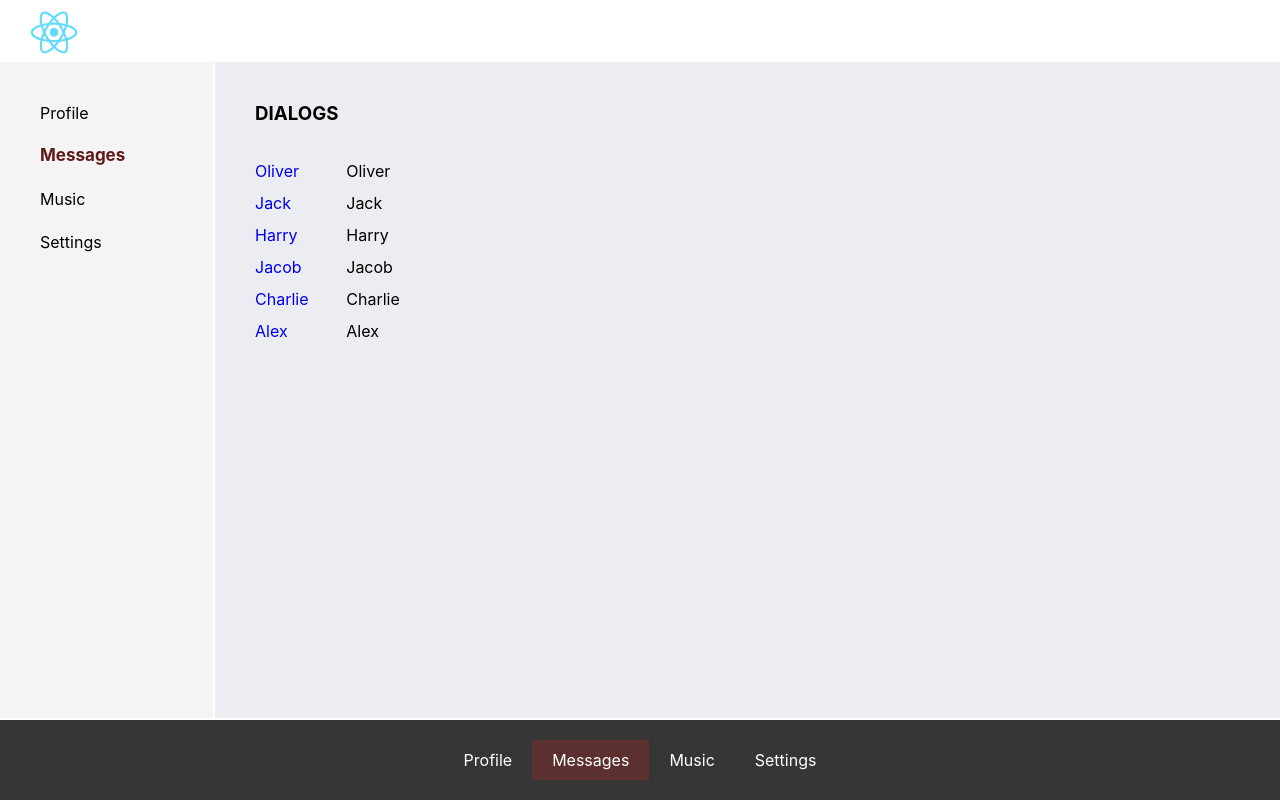
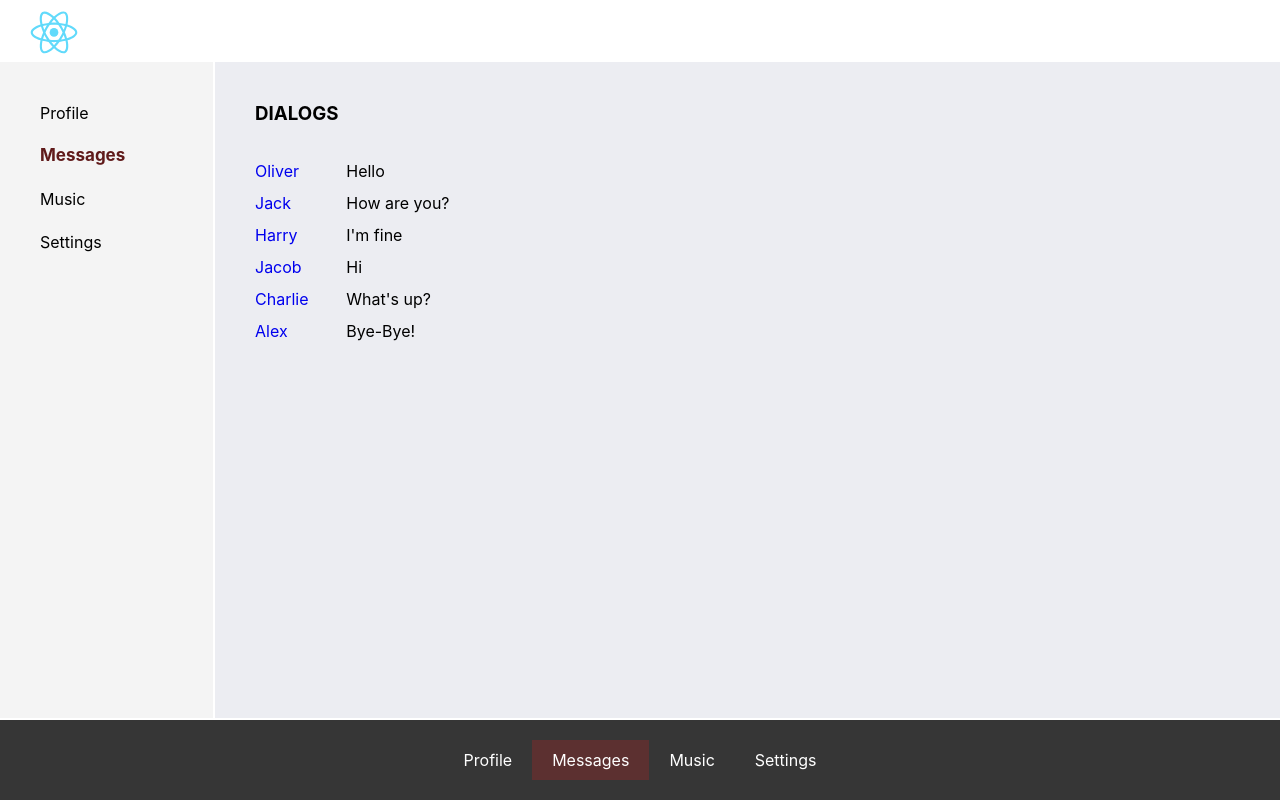
Before and after one commit to VadimRocket/social-network-react-app, a React (Create React App) app: page /dialogs in a window 1280 px wide. Built offline with nearby package versions, Linux system fonts and the light colour scheme.

Commit message:
refactoring Dialogs component;

```diff
--- a/src/components/Dialogs/Dialogs.jsx
+++ b/src/components/Dialogs/Dialogs.jsx
@@ -38,12 +38,12 @@ const Dialogs = (props) => {
 
     let messagesData = [
 
-        { id: 1, message: 'Oliver'},
-        { id: 2, message: 'Jack'},
-        { id: 3, message: 'Harry'},
-        { id: 4, message: 'Jacob'},
-        { id: 5, message: 'Charlie'},
-        { id: 6, message: 'Alex'}
+        { id: 1, message: 'Hello'},
+        { id: 2, message: 'How are you?'},
+        { id: 3, message: 'I\'m fine'},
+        { id: 4, message: 'Hi'},
+        { id: 5, message: 'What\'s up?'},
+        { id: 6, message: 'Bye-Bye!'}
 
     ];
 
```
